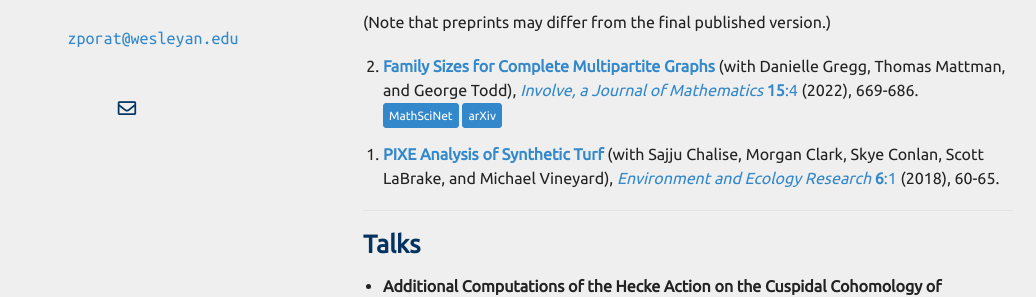
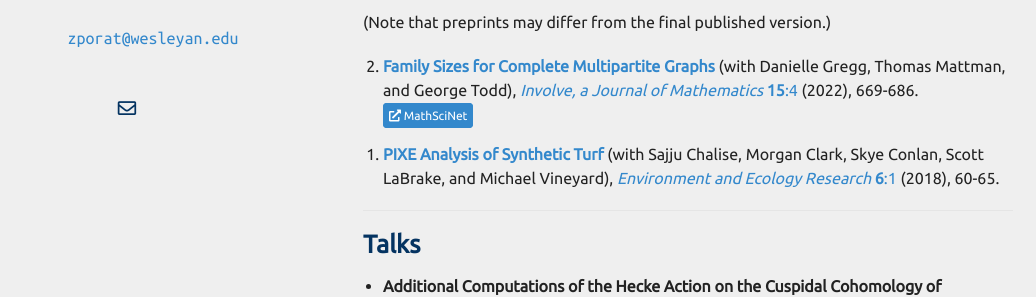
Before and after one commit to zporat/zporat.github.io, a Jekyll site: the page built from index.md, in a window 1280 px wide and 900 px high. Shown: the part 420-717 px from the top of the window, without its empty margins (102-1138 px from the left). Built offline with Jekyll 4.4.1, drawn with Linux system fonts in a browser that asks for light colours; nearby versions of some CDN libraries; a style sheet for code colours, icons or effects is not loaded; our own code applies the rules of GitHub Pages for plain Markdown files.

Commit message:
added button symbols

```diff
--- a/_data/publications.yml
+++ b/_data/publications.yml
@@ -5,7 +5,6 @@ main:
     pdf: ./files/papers/family_sizes.pdf
     doi: https://msp.org/involve/2022/15-4/p07.xhtml
     mr: https://mathscinet.ams.org/mathscinet/article?mr=4536581
-    arxiv: https://arxiv.org/abs/2008.12975
     journal: Involve, a Journal of Mathematics
     volume: 15
     number: 4
--- a/_includes/notes.md
+++ b/_includes/notes.md
@@ -13,7 +13,7 @@
     </div>
     <div class="links">
       {% if link.code %}
-      <a href="{{ link.code }}" class="button" style="font-size:12px;"><i class="fas fa-download"></i> Code</a>
+      <a href="{{ link.code }}" class="button" style="font-size:12px;"><i class="fas fa-code-branch"></i> Code</a>
       {% endif %}
     </div>
   </div>
--- a/_includes/publications.md
+++ b/_includes/publications.md
@@ -9,13 +9,13 @@
       </div>
     <div class="links">
       {% if link.code %}
-      <a href="{{ link.code }}" class="button" style="font-size:12px;">Code</a>
+      <a href="{{ link.code }}" class="button" style="font-size:12px;"><i class="fas fa-code-branch"></i> Code</a>
       {% endif %}
       {% if link.mr %}
-      <a href="{{ link.mr }}" class="button" style="font-size:12px;">MathSciNet</a>
+      <a href="{{ link.mr }}" class="button" style="font-size:12px;"><i class="fas fa-external-link-alt"></i> MathSciNet</a>
       {% endif %}
       {% if link.arxiv %}
-      <a href="{{ link.arxiv }}" class="button" style="font-size:12px;">arXiv</a>
+      <a href="{{ link.arxiv }}" class="button" style="font-size:12px;"><i class="fas fa-external-link-alt"></i> arXiv</a>
       {% endif %}
       {% if link.others %}
       {{ link.others }}
```
